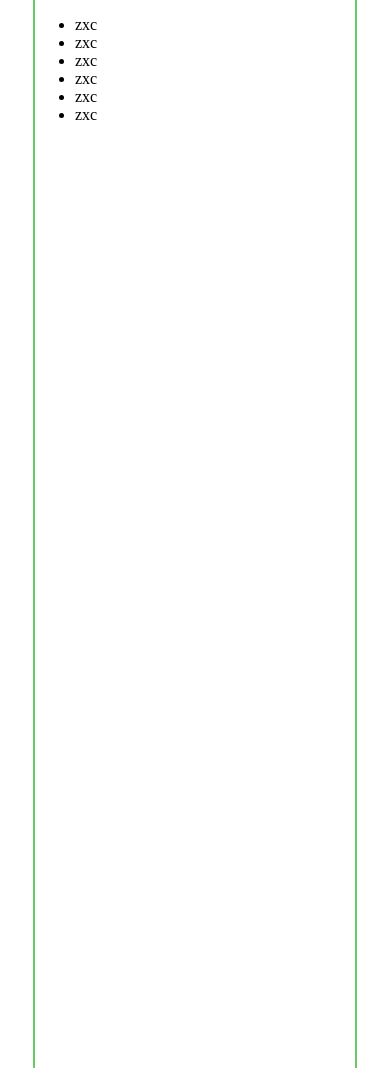
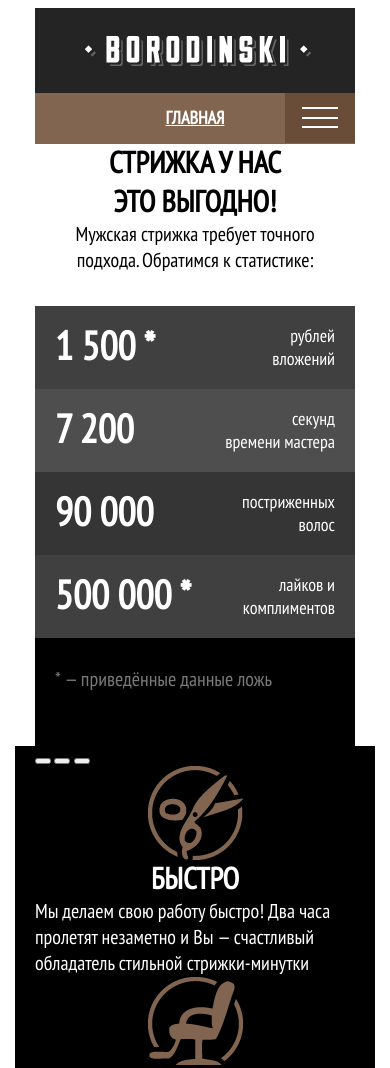
Before and after one commit to mifomen/Barbershop, a website: page src/index.html in a window 390 px wide. Shown: the top 1068 px of the page. Drawn offline with nearby package versions, Linux system fonts and the light colour scheme; files that its build step writes are made by us from their sources; files whose address does not match are found by name.

Commit message:
start mobile first, did 3 blocks

```diff
--- a/src/index.html
+++ b/src/index.html
@@ -5,23 +5,86 @@
 <meta name="viewport" content="width=device-width,initial-scale=1">
 
 <title>Barbershop</title>
-
+  <link rel="preload" href="fonts/pt-sans-narrow.woff" as="font">
 <link rel="stylesheet" href="css/style.min.css">
 </head>
 <body>
-
-<nav>
- <ul>
-  <li><a>zxc</a></li>
-  <li><a>zxc</a></li>
-  <li><a>zxc</a></li>
-  <li><a>zxc</a></li>
-  <li><a>zxc</a></li>
-  <li><a>zxc</a></li>
+ <div class="logo">
+  <img class="logo__img" src="img/logotype.png">
+ </div>
+<nav class="menu-nav menu-nav--opened menu-nav--nojs">
+   <button type="button" class="menu-nav__toggle">открыть меню</button>
+ <ul class="menu-nav__list">
+  <li class="menu-nav__item menu-nav__item--active"><a href="#" class="menu-nav__link">ГЛАВНАЯ</a></li>
+  <li class="menu-nav__item"><a href="#" class="menu-nav__link">НАШИ РАБОТЫ</a></li>
+  <li class="menu-nav__item"><a href="#" class="menu-nav__link">ЗАПИСАТЬСЯ</a></li>
+  <li class="menu-nav__item"><a href="#" class="menu-nav__link">КОНТАКТЫ</a></li>
+  <li class="menu-nav__item"><a href="#" class="menu-nav__link">HTML ACADEMY</a></li>
+  <li class="menu-nav__item color-toggle"><a href="#" class="menu-nav__link"><img class="menu-nav__item--img" src="img/login.png">Вход</a></li>
  </ul>
 </nav>
+<div class="statistics">
+<span class="statistics__title">
+ Стрижка у нас<br>
+это выгодно!
+</span>
+<span class="statistics__sub-title">
+Мужская стрижка требует точного<br>
+ подхода. Обратимся к статистике:
+</span>
+<ul class="features">
+ <li class="features__item color-item-one">
+  <span class="features__price">1 500 *</span>
+  <span class="features__can-do">рублей<br>
+вложений</span>
+ </li>
+ <li class="features__item color-item-two">
+  <span class="features__price ">7 200</span>
+  <span class="features__can-do">секунд<br>
+времени мастера</span>
+ </li>
+ <li class="features__item color-item-three">
+  <span class="features__price">90 000</span>
+  <span class="features__can-do">постриженных<br>
+волос</span>
+ </li>
+ <li class="features__item color-item-one">
+  <span class="features__price">500 000 *</span>
+  <span class="features__can-do">лайков и<br>
+комплиментов</span>
+ </li>
+<li class="features__item last-row">* — приведённые данные ложь</li>
+</ul>
+</div>
+<div class="advantages">
+ <div class="advantages__slider">
+  <div class="advantages__slider-inner">
+   <div class="advantages__slider-controls">
+    <button id="btn1" class="advantages__slider-button" type="button"></button>
+    <button id="btn2" class="advantages__slider-button" type="button"></button>
+    <button id="btn3" class="advantages__slider-button" type="button"></button>
 
-
-
+    <label></label>
+   </div>
+ <div class="advantages__item">
+  <img src="img/advantage-1.png" alt="" class="advantages__img">
+  <span class="advantages__item-title">БЫСТРО</span>
+  <span class="advantages__item-description">Мы делаем свою работу быстро! Два часа пролетят незаметно и Вы — счастливый обладатель стильной стрижки-минутки</span>
+ </div>
+ <div class="advantages__item">
+  <img src="img/advantage-2.png" alt="" class="advantages__img">
+  <span class="advantages__item-title">КРУТО</span>
+  <span class="advantages__item-description">Забудьте, как вы стриглись раньше. Мы сделаем из Вас звезду футбола или кино.
+Во всяком случае внешне.
+</span>
+ </div>
+ <div class="advantages__item">
+  <img src="img/advantage-3.png" alt="" class="advantages__img">
+  <span class="advantages__item-title">ДОРОГО</span>
+  <span class="advantages__item-description">Наши мастера — профессионалы своего дела и не могут стоить дёшево. К тому же, разве цена не даёт определённый статус?</span>
+ </div>
+  </div>
+ </div>
+</div>
 <script src="js/min.js"></script>
 </body>
--- a/src/js/min.js
+++ b/src/js/min.js
@@ -0,0 +1,15 @@
+
+ var nojs=document.querySelector(".menu-nav-nojs"),
+menu=document.querySelector(".menu-nav__toggle"),
+close=document.querySelector(".menu-nav--closed"),
+nav=document.querySelector(".menu-nav");
+
+nav.classList.remove('menu-nav--opened');
+nav.classList.remove('menu-nav--nojs');
+nav.classList.add('menu-nav--closed');
+
+document.addEventListener("DOMContentLoaded",function(a){
+ menu.classList.remove("menu-nav--nojs")}),
+ menu.addEventListener("click",function(a){
+ a.preventDefault(),nav.classList.toggle("menu-nav--opened"),
+ nav.classList.toggle("menu-nav--closed")});
--- /dev/null
+++ b/src/less/advantages.less
@@ -0,0 +1,29 @@
+.advantages {
+	padding-left: 20px;
+	padding-right: 20px;
+	background-color: #000;
+	@media @mobile {
+		width: 320px;
+		margin: auto;
+	}
+	&__slider {
+display: block;
+	}
+	&__slider-inner {
+
+	}
+	&__item {
+		color: #fff;
+		display: flex;
+		flex-direction: column;
+		justify-content: center;
+		align-items: center;
+		&-title {
+		font-size: 30px;
+		font-weight: bold;
+		}
+		&-description {
+			font-size: 20px;
+		}
+	}
+}
--- a/src/less/fonts.less
+++ b/src/less/fonts.less
@@ -1,26 +1,10 @@
-@TB:~"TruenoBold";
-@TL:~"Trueno Light";
-@TUB:~"Trueno Ultra Black";
+@Narrow:~'PT Sans Narrow';
 @font-face {
-font-family: 'TruenoBold';
-font-style: normal;
-font-weight: 400;
-font-display: swap;
-src: url(/fonts/TruenoBd.woff) format('woff');
+    font-family: 'PT Sans Narrow';
+    font-style: normal;
+    font-weight: 400;
+    src: local('PT Sans Narrow'), local('PTSansNarrow-Regular'),
+        url(fonts/pt-sans-narrow.woff) format('woff'),
+        url(fonts/pt-sans-narrow.ttf) format('truetype');
+	font-display: swap;
 }
-@font-face {
-font-family: 'Trueno Light';
-font-style: normal;
-font-weight: 400;
-font-display: swap;
-src: url(/fonts/TruenoLt.woff) format('woff');
-
-}
-@font-face {
-font-family: 'Trueno Ultra Black';
-font-style: normal;
-font-weight: 400;
-font-display: swap;
-src: url(/fonts/TruenoUltBlk.woff) format('woff');
-
-}
--- a/src/less/header.less
+++ b/src/less/header.less
@@ -0,0 +1,157 @@
+.logo {
+	min-height: 85px;
+	display: flex;
+	align-items: center;
+	justify-content: center;
+	background-color: rgba(36, 36, 36,1);
+	&__img {
+	padding-left: 5px;
+	}
+	@media @mobile {
+		width: 320px;
+		margin: auto;
+	}
+}
+
+.menu-nav {
+
+
+	@media @mobile {
+	width: 320px;
+	}
+	margin: 0 auto;
+	position: relative;
+	&__toggle {
+	position: absolute;
+	right: 0;
+	top:0;
+	font-size: 0;
+	height: 50px;
+	width: 70px;
+	background-color: rgba(106, 77, 56,1);
+	border: 0;
+	&:hover {
+		background-color: rgb(98, 69, 48);
+	}
+	&:active {
+
+	}
+	&::before {
+		content: "";
+		position:absolute;
+		top: 24px;
+		left: 17px;
+		width: 36px;
+		z-index: 3;
+		height:2px;
+		background-color: #fff;
+		box-shadow: 0 -10px 0 0 #fff,
+					0 9px 0 0 #fff;
+	}
+	}
+	&__list {
+		list-style: none;
+		padding:0;
+		background-color: rgba(130, 101, 80,1);
+	margin:0;
+
+	}
+	&__item {
+		height: 50px;
+		border-bottom: 1px solid rgba(0,0,0,0);
+		display: flex;
+		justify-content: center;
+		align-items: center;
+				&:hover {
+			background-color: rgb(117, 90, 70);
+		}
+		&--img {
+			padding-bottom: 4px;
+			padding-right: 5px;
+		}
+
+	}
+	&__link {
+
+		font-size: 18px;
+		font-weight: bold;
+		color: #FFF;
+		&:hover,
+		&:active {
+			color: #FFF;
+			text-decoration: none;
+		}
+	}
+}
+.menu-nav--opened .menu-nav__item {
+border-bottom: 1px solid rgb(113, 84, 63);
+height: 50px;
+justify-content: flex-start;
+}
+.menu-nav--opened .menu-nav__list {
+	margin-left: 70px;
+	display: block;
+
+}
+.menu-nav--opened .menu-nav__item{
+	padding-left: 21px;
+}
+
+.menu-nav--opened .menu-nav__toggle{
+	left:0;
+}
+
+.menu-nav--closed .menu-nav__item {
+ display: none;
+&--active {
+ display: flex;
+}
+a {
+justify-content: center;
+}
+}
+.menu-nav--nojs .menu-nav__toggle {
+  display: block;
+}
+
+.menu-nav--opened .menu-nav__toggle{
+
+
+ &::before,
+ &::after {
+  content: "";
+  position:absolute;
+  top: 24px;
+  left: 17px;
+  width: 36px;
+  height: 3px;
+  background-color: #fff;
+ }
+&::before {
+ transform: rotate(45deg);
+background-color: #fff;
+ box-shadow: none;
+}
+&::after {
+ transform: rotate(-45deg);
+ box-shadow: none;
+
+}
+&:active::before,
+&:active::after {
+background-color: rgb(145, 125, 111);
+}
+}
+.menu-nav--closed .menu-nav__toggle:active::before {
+	background-color: rgba(255,255,255,0.5);
+	box-shadow: 0 -10px 0 0 rgba(255,255,255,0.5),
+				0 9px 0 0 rgba(255,255,255,0.5);
+
+}
+
+.color-toggle {
+	background-color: rgb(106, 77, 56);
+		&:hover {
+		background-color: rgb(98, 69, 48);
+	}
+}
--- a/src/less/scaffolding.less
+++ b/src/less/scaffolding.less
@@ -2,17 +2,12 @@
 @tablet: ~"(min-width: 768px)";
 @desktop: ~"(min-width: 1200px)";
 
+body {
 
-@bg-color:rgba(52,75,142,1);
-@bg-color-hover:rgba(39,58,113,1);
+	font-family: @Narrow;
 
-body {
-	display: flex;
-	outline: 2px solid rgb(103, 202, 103);
-	width: 1200px;
-	margin: auto;
 	height: 3000px;
-
+	/*
 	background-repeat: no-repeat;
 	@media @mobile {
 	background-image: url('../img/barbershop-index-mobile.jpg');
@@ -26,5 +21,5 @@
 	@media @desktop {
 	background-image: url('../img/barbershop-index-desktop.jpg');
 	width: 1200px;
-	}
+	}*/
 }
--- /dev/null
+++ b/src/less/statistics.less
@@ -0,0 +1,73 @@
+.statistics {
+
+	margin: 0 auto;
+
+	text-align: center;
+	display: flex;
+	flex-direction: column;
+	justify-content: flex-start;
+	align-items: center;
+
+	@media @mobile {
+	width: 320px;
+
+	}
+	&__title {
+		font-size: 30px;
+		font-weight: bold;
+		text-transform: uppercase;
+	}
+	&__sub-title {
+		font-size: 20px;
+		margin-bottom: 32px;
+	}
+}
+.features {
+	list-style: none;
+	padding: 0;
+	margin:0;
+	display: flex;
+	flex-direction: column;
+	@media @mobile {
+		width: 320px;
+	}
+
+	&__item {
+
+		height: 83px;
+		color: #fff;
+		padding-left:20px;
+		padding-right: 20px;
+		display: flex;
+		justify-content: space-between;
+		align-items: center;
+	}
+	&__price {
+		font-size:40px;
+		font-weight: bold;
+	}
+	&__can-do {
+		font-size:18px;
+		text-align: right;
+
+	}
+}
+.last-row {
+	background-color: #000;
+	font-size: 20px;
+	text-align: center;
+	color: rgb(121, 121, 121);
+	padding-bottom: 25px;
+	font-family: @Narrow;
+}
+.color-item{
+ &-one{
+	background-color: rgb(64, 64, 64);
+ }
+ &-two {
+ 	background-color: rgb(78, 78, 78);
+ }
+  &-three {
+ 	background-color: rgb(53, 53, 53);
+ }
+}
--- a/src/less/style.less
+++ b/src/less/style.less
@@ -1,3 +1,5 @@
 @import url("fonts.less");
 @import url("header.less");
 @import url("scaffolding.less");
+@import url("statistics.less");
+@import url("advantages.less");
```
Also changed, not shown: src/fonts/pt-sans-narrow.ttf (added), src/fonts/pt-sans-narrow.woff (added), src/img/advantage-1.png (added), src/img/advantage-2.png (added), src/img/advantage-3.png (added), src/img/login.png (added), src/img/logotype.png (added).
